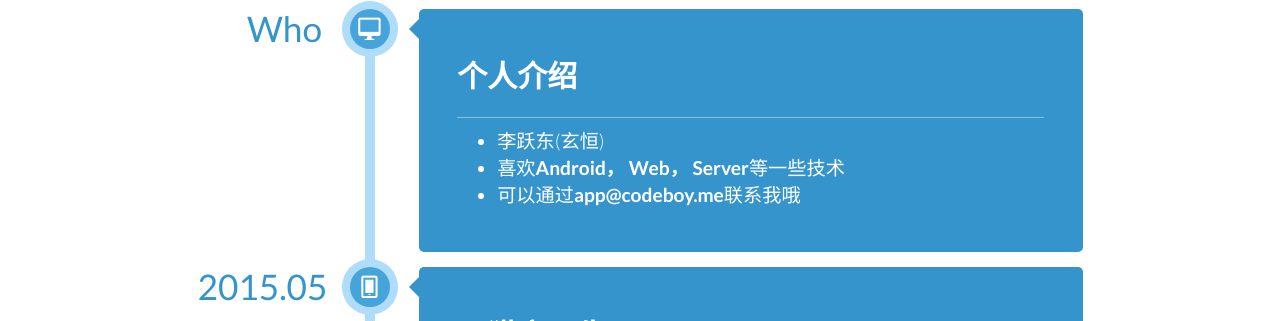
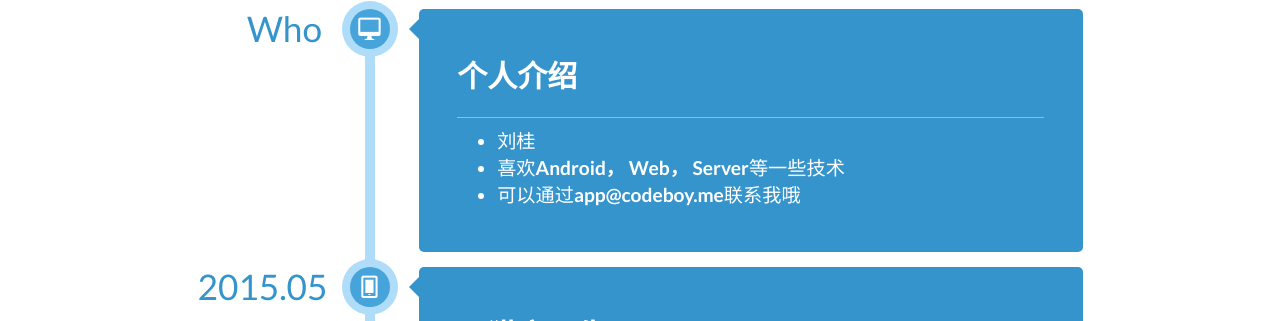
Before and after one commit to JackLiu946/JackLiu946.github.io.bak, a Jekyll site: the page built from about/index.html, in a window 1280 px wide and 900 px high, scrolled down 362 px. Shown: the part 131-452 px from the top of the window. Built offline with Jekyll 4.4.1, drawn with Linux system fonts in a browser that asks for light colours; nearby versions of some CDN libraries; comment, search, counter and statistics services are not loaded.

Commit message:
Update index.html

```diff
--- a/about/index.html
+++ b/about/index.html
@@ -27,7 +27,7 @@ header-img: "img/about-bg.jpg"
 				<div class="cbp_tmlabel">
 					<h2>个人介绍</h2>
 					<ul>
-					<li>李跃东(玄恒)</li>
+					<li>刘桂</li>
 					<li>喜欢<strong>Android， Web， Server</strong>等一些技术</li>
 					<li>可以通过<strong><a href="mailto:app@codeboy.me" style="color:white;">app@codeboy.me</a></strong>联系我哦</li>
 					</ul>
```
